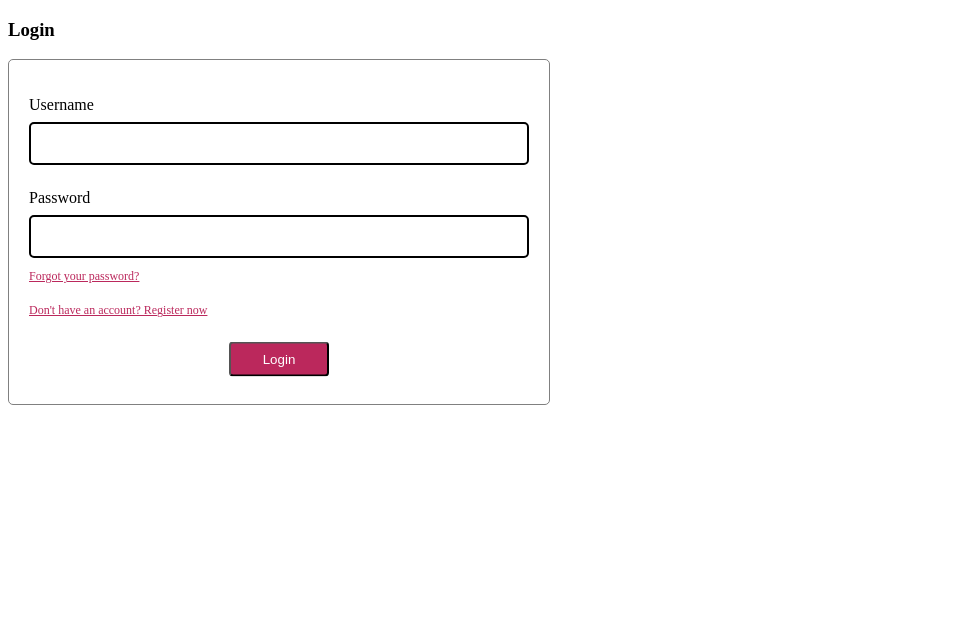
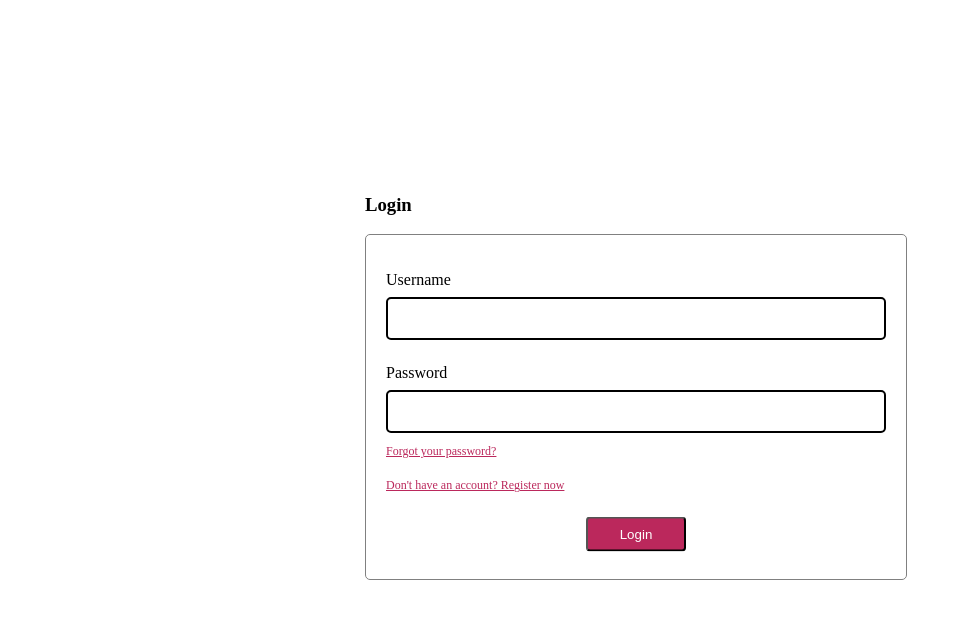
Before and after one commit to BlaiseMahoro/TaskManagement, a Django app: page /accounts/login/ in a window 1280 px wide. Shown: the top 624 px of the page, without its empty margins (0-962 px from the left). Run offline with Django 3.2, Linux system fonts and the light colour scheme; some libraries are stand-ins or nearby versions.

Commit message:
Centered Login Screen

```diff
--- a/maroon/task_management/templates/registration/login.html
+++ b/maroon/task_management/templates/registration/login.html
@@ -6,6 +6,16 @@
 	.container {
 		height: 50px;
 		position: relative;
+	}
+
+	.centered_screen_container {
+		height: 450px;
+		width: 550px;
+		position: fixed;
+		top: 50%;
+		left: 50%;
+		margin-top: -225px;
+		margin-left: -275px;
 	}
 
 	/* Center Div in container */
@@ -54,12 +64,12 @@
 	}
 
 	a {
-		color:#bb285c;
+		color: #bb285c;
 		font-size: 75%;
 	}
-
 </style>
 
+<div class="centered_screen_container">
 	{% if form.errors %}
 	<p class="errorlist">Your username and password didn't match. Please try again.</p>
 	{% endif %}
@@ -101,5 +111,7 @@
 			<input type="hidden" name="next" value="{{ next }}" />
 		</form>
 	</div>
+</div>
+
 
 {% endblock %}
```
Lines whose indentation alone changed are shown as unchanged.
